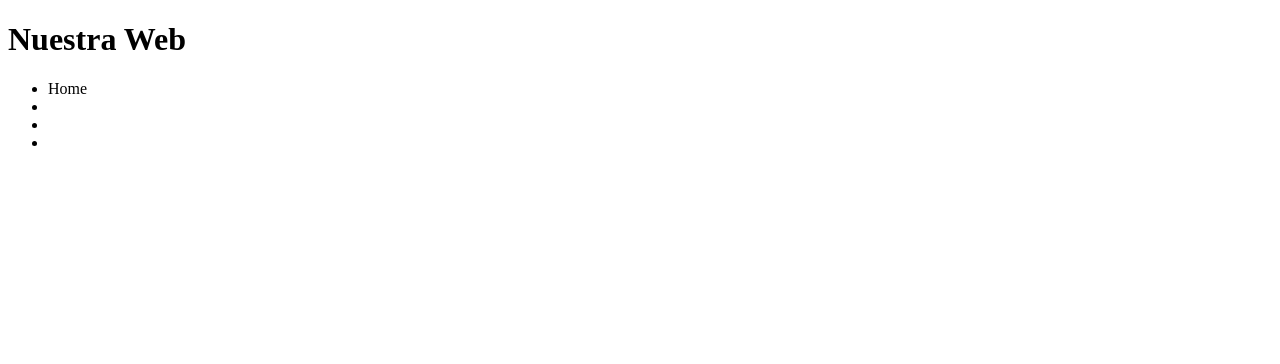
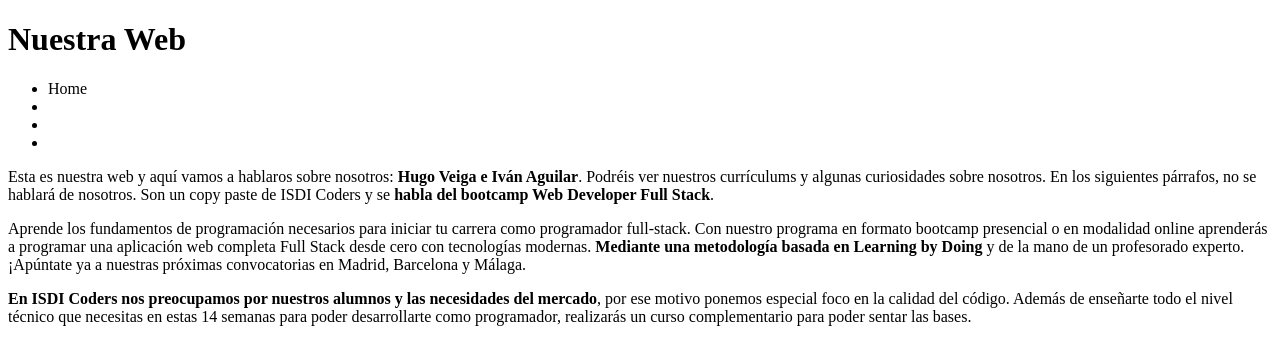
Before and after one commit to ivanaguiglez/202309-w4ch2-hugo-veiga-ivan-aguilar, a plain HTML site: page index.html in a window 1280 px wide. Drawn offline with Linux system fonts and the light colour scheme.

Commit message:
Add paragraphs in index.html and strong tags

```diff
--- a/index.html
+++ b/index.html
@@ -22,6 +22,28 @@
         </ul>
       </nav>
     </header>
+    <p>
+      Esta es nuestra web y aquí vamos a hablaros sobre nosotros: <strong>Hugo Veiga e Iván Aguilar</strong>.
+      Podréis ver nuestros currículums y algunas curiosidades sobre nosotros.
+      En los siguientes párrafos, no se hablará de nosotros. Son un copy paste de ISDI Coders y se <strong>habla del
+        bootcamp Web Developer Full Stack</strong>.
+    </p>
+    <p>
+      Aprende los fundamentos de programación necesarios para iniciar tu carrera como programador full-stack. Con
+      nuestro
+      programa en formato bootcamp presencial o en modalidad online aprenderás a programar una aplicación web completa
+      Full
+      Stack desde cero con tecnologías modernas. <strong>Mediante una metodología basada en Learning by Doing</strong> y
+      de la mano de un
+      profesorado experto. ¡Apúntate ya a nuestras próximas convocatorias en Madrid, Barcelona y Málaga.
+    </p>
+    <p>
+      <strong>En ISDI Coders nos preocupamos por nuestros alumnos y las necesidades del mercado</strong>, por ese motivo
+      ponemos especial
+      foco
+      en la calidad del código. Además de enseñarte todo el nivel técnico que necesitas en estas 14 semanas para poder
+      desarrollarte como programador, realizarás un curso complementario para poder sentar las bases.
+    </p>
   </main>
 
 </body>
```
Also changed, not shown: 1 other file.
